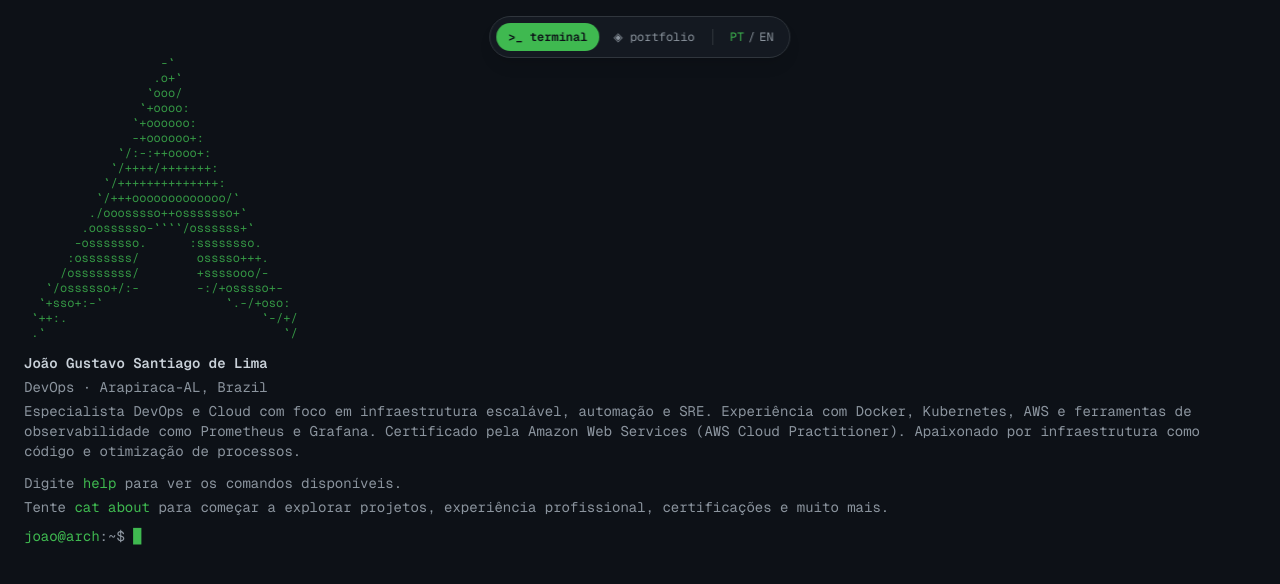
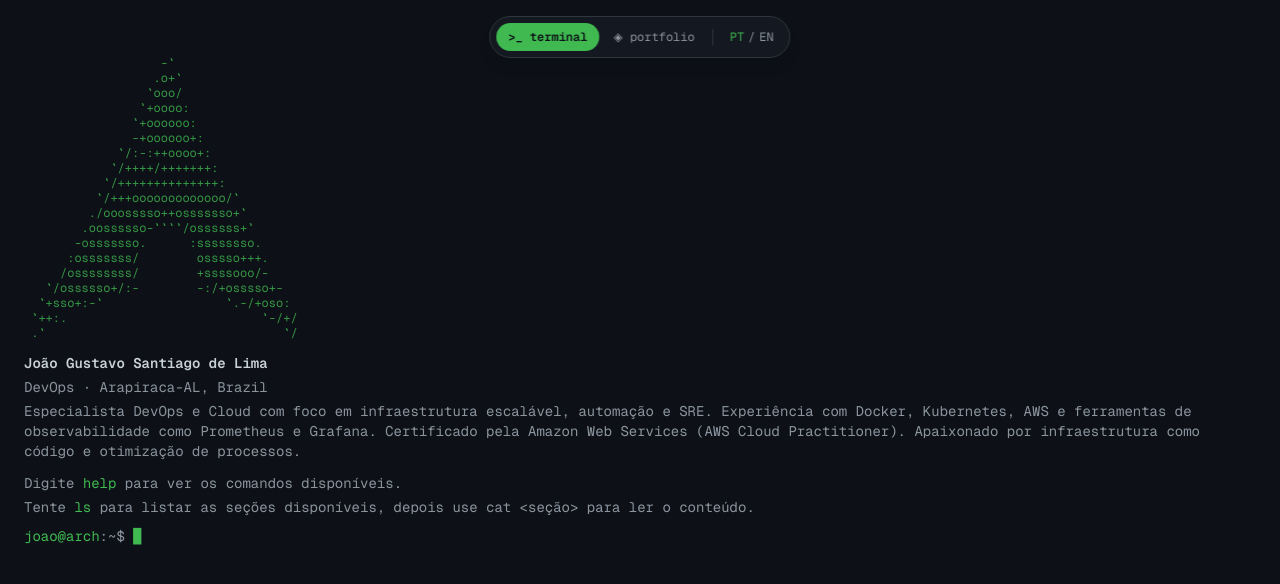
Before and after one commit to JoaoGSantiago/portfolio, a Next.js app: page / in a window 1280 px wide. Shown: the top 584 px of the page. Built offline with nearby package versions, Linux system fonts and the light colour scheme.

Commit message:
chore: altera mensagem boas vindas

```diff
--- a/components/output/DevOpsOutput.tsx
+++ b/components/output/DevOpsOutput.tsx
@@ -426,7 +426,6 @@ export function UptimeOutput() {
 }
 
 
-// ─── docker compose up -d ────────────────────────────────────────────────────
 
 type ComposeLine = { id: string; text: string; color: string };
 
--- a/components/output/WelcomeOutput.tsx
+++ b/components/output/WelcomeOutput.tsx
@@ -47,7 +47,7 @@ export default function WelcomeOutput() {
         </p>
         <p className="text-term-muted">
           {i18n.welcome.try[lang]}{" "}
-          <span className="text-term-green">cat about</span>
+          <span className="text-term-green">ls</span>
           {" "}{i18n.welcome.toExploreStack[lang]}
         </p>
       </div>
--- a/data/i18n.ts
+++ b/data/i18n.ts
@@ -11,8 +11,8 @@ export const i18n = {
     } as T,
     try: { pt: "Tente", en: "Try" } as T,
     toExploreStack: {
-      pt: "para começar a explorar projetos, experiência profissional, certificações e muito mais.",
-      en: "to start exploring projects, work experience, certifications and much more.",
+      pt: "para listar as seções disponíveis, depois use cat <seção> para ler o conteúdo.",
+      en: "to list available sections, then use cat <section> to read the content.",
     } as T,
   },
   help: {
```
